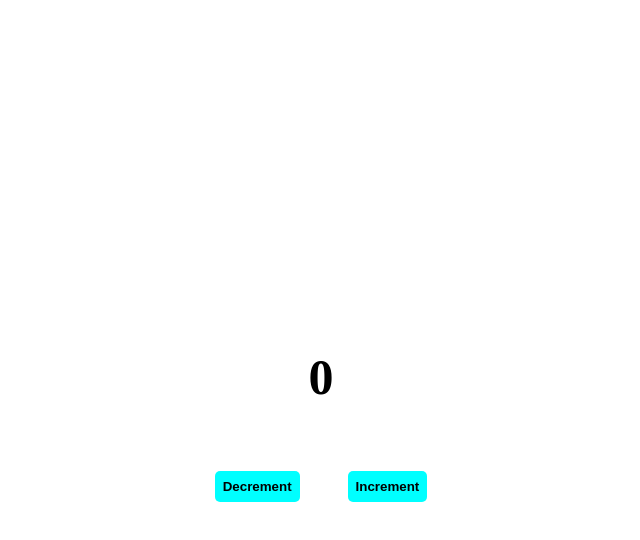
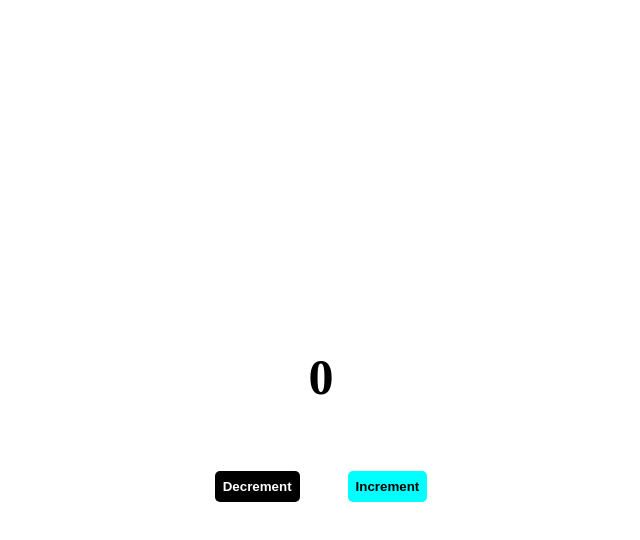
Before and after one commit to ravendrasingh000/Counter-with-React, a React (Vite) app: page / in a window 1280 px wide. In both pictures the pointer is over the button "Decrement". Shown: the top 540 px of the page, without its empty margins (319-959 px from the left). Built offline with nearby package versions, Linux system fonts and the light colour scheme.

Commit message:
add more CSS

```diff
--- a/src/index.css
+++ b/src/index.css
@@ -23,5 +23,9 @@ button{
   padding: 8px;
   border-radius: 5px;
   font-weight: 600;
+}
 
+button:hover{
+  background-color: black;
+  color: white;
 }
```
